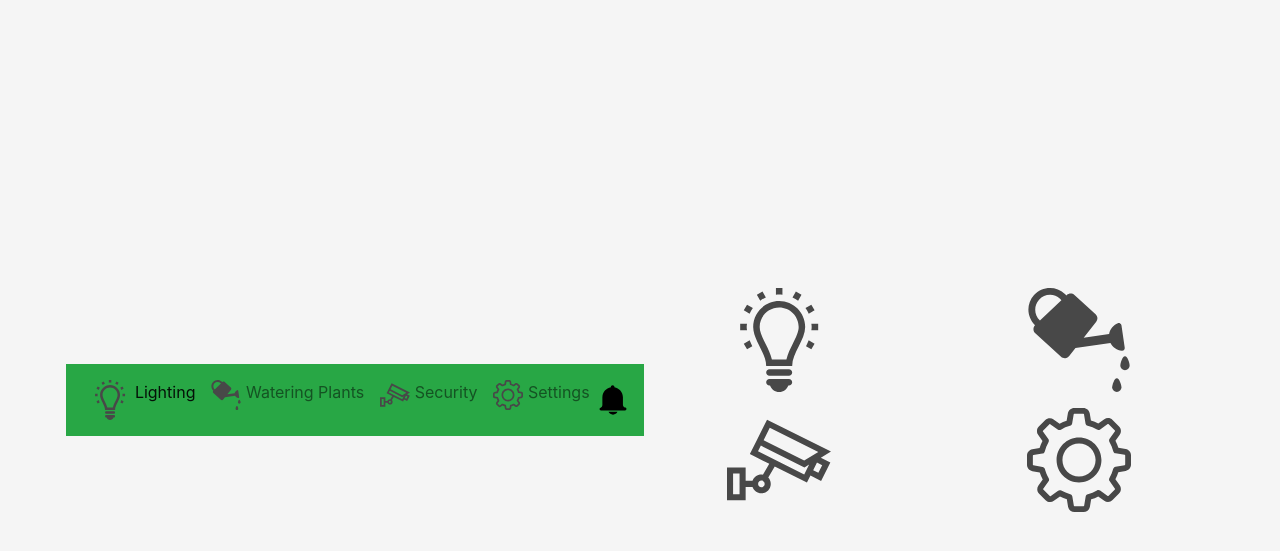
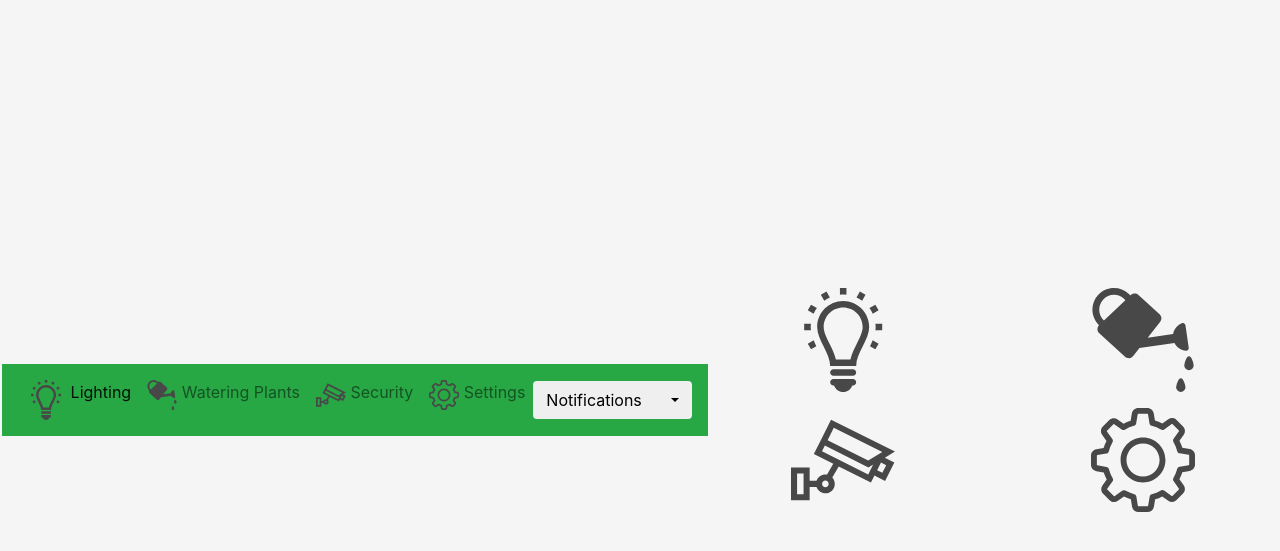
Before and after one commit to peternwankwo/MinHomeAutomation, a PHP site: page /home_page.html in a window 1280 px wide. Shown: the top 551 px of the page. Run offline with PHP 8.4, Linux system fonts and the light colour scheme.

Commit message:
"Added intial notifications"

```diff
--- a/home_page.html
+++ b/home_page.html
@@ -1,6 +1,7 @@
 <!DOCTYPE html>
 
 <html lang="en">
+
 <head>
     <meta charset="utf-8">
     <meta name="viewport" content="width=device-width, initial-scale=1, shrink-to-fit=no">
@@ -23,8 +24,7 @@
 <body class="container-fluid px-0">
     <header id="primary-nav">
         <nav class="navbar navbar-expand-lg navbar-light bg-success">
-        <button class="navbar-toggler" type="button" data-toggle="collapse" data-target="#navbarTogglerDemo02"
-                aria-controls="navbarTogglerDemo02"
+            <button class="navbar-toggler" type="button" data-toggle="collapse" data-target="#navbarTogglerDemo02" aria-controls="navbarTogglerDemo02"
                 aria-expanded="false" aria-label="Toggle navigation">
             <span class="navbar-toggler-icon"></span>
         </button>
@@ -49,10 +49,24 @@
                                                       class="d-inline-block align-top" alt=""> Settings</a>
                     </li>
                 </ul>
-            <nav class="nav navbar-nav">
-                <a href="#about"><img src="assets/notification.svg" width="30" height="30"
-                                      class="d-inline-block align-top" alt=""></a>
-            </nav>
+            </div>
+
+            <div class="btn-group">
+                <button class="btn">Notifications</button>
+                <button class="btn dropdown-toggle" data-toggle="dropdown">
+    <span class="caret"></span>
+  </button>
+                <ul class="dropdown-menu">
+                    <ul class="pager">
+                        <li class="previous">
+                            <a href="#">&larr; Older</a>
+                        </li>
+                        <li class="next">
+                            <a href="#">Newer &rarr;</a>
+                        </li>
+                    </ul>
+                    <!-- dropdown menu links -->
+                </ul>
             </div>
         </nav>
     </header>
@@ -75,4 +89,5 @@
         </div>
     </form>
 </body>
+
 </html>
```
Also changed, not shown: css/style.css (line endings or trailing spaces). Lines whose indentation alone changed are shown as unchanged.
